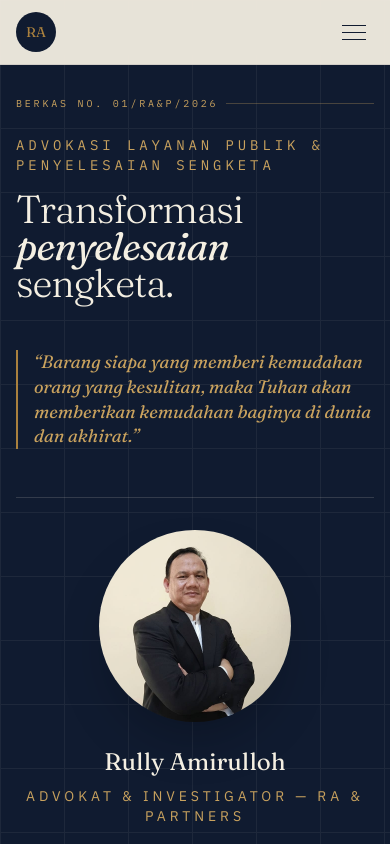
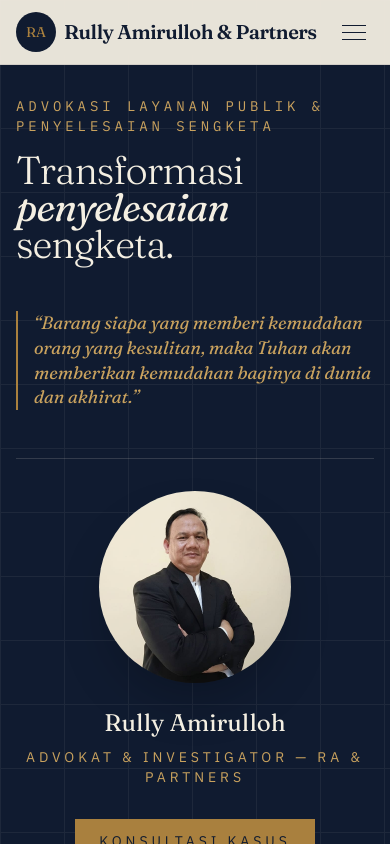
Before and after one commit to Gandskii12/Ra-Partners, a React (Vite) app: page / in a window 390 px wide. Shown: the top 844 px of the page. Built offline with nearby package versions, Linux system fonts and the light colour scheme.

Commit message:
Update navbar: show full name on mobile, remove Berkas No. text from Hero

```diff
--- a/src/components/Hero.tsx
+++ b/src/components/Hero.tsx
@@ -12,12 +12,6 @@ export default function Hero() {
       />
 
       <div className="relative mx-auto max-w-6xl px-4 md:px-10">
-        <div className="flex items-center gap-2 md:gap-4 mb-6 md:mb-10 font-mono text-[10px] md:text-[11px] tracking-widest2 uppercase text-brass-light">
-          <span>Berkas No. 01/RA&amp;P/2026</span>
-          <span className="h-px flex-1 bg-brass-light/30" />
-          <span className="hidden sm:block">Jakarta Selatan</span>
-        </div>
-
         <div className="grid md:grid-cols-12 gap-6 md:gap-10 items-end">
           <div className="md:col-span-8">
             <p className="font-mono text-sm md:text-base lg:text-lg uppercase tracking-widest2 text-brass-light mb-4 md:mb-6">
--- a/src/components/Nav.tsx
+++ b/src/components/Nav.tsx
@@ -29,8 +29,9 @@ export default function Nav() {
           <span className="flex h-10 w-10 md:h-14 md:w-14 items-center justify-center rounded-full bg-ink text-brass font-display text-sm md:text-lg">
             RA
           </span>
-          <span className="font-display text-base md:text-lg tracking-tight text-ink hidden sm:block">
-            RA <span className="italic font-normal">&amp; Partners</span>
+          <span className="font-display text-xl md:text-xl font-semibold tracking-tight text-ink">
+            <span className="md:hidden">Rully Amirulloh &amp; Partners</span>
+            <span className="hidden md:inline">RA &amp; Partners</span>
           </span>
         </a>
 
```
